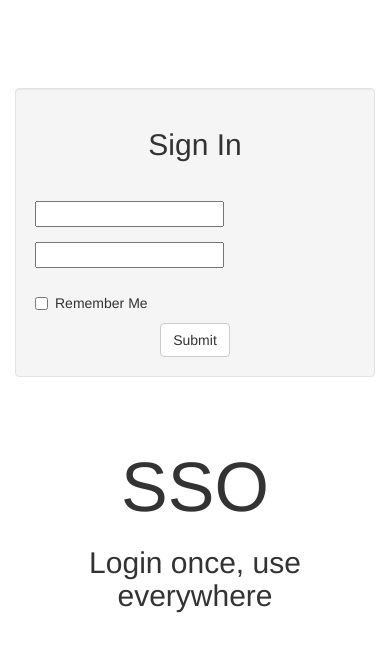
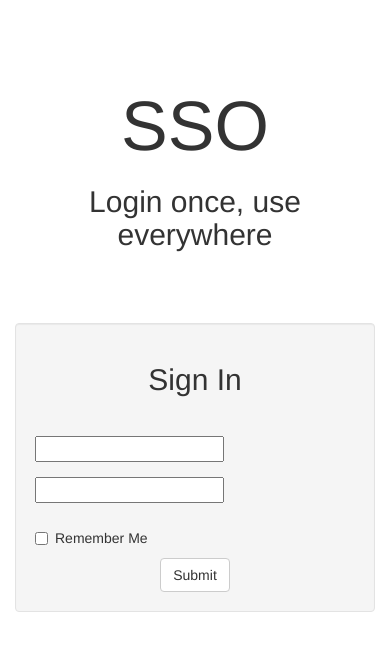
Before and after one commit to DheerendraRathor/ldap-oauth2, a Django app: template templates/account/login.html in a window 390 px wide. Shown: the part 54-706 px from the top of the page. Run offline with Django 3.2, Linux system fonts and the light colour scheme; the template is opened without the code that fills it, so the values that code supplies are empty, except form fields; tables that the repository leaves empty hold one stand-in row (values such as "Sample post"); form fields are guessed from the names that the template uses; some libraries are stand-ins or nearby versions.

Commit message:
Revert "modified notification, changed login layout"
This reverts commit 2ef8bd6ddd7089f696fa00608aed5802f19924c6.

```diff
--- a/templates/account/login.html
+++ b/templates/account/login.html
@@ -7,7 +7,13 @@
 {% block body %}
          <div class="container">
             <div class="row">
-                <div class="col-md-6 col-md-push-6 well" style="margin-top: 20%;">
+                <div class="col-md-6" style="margin-top: 20%;">
+                    <center>
+                        <h1 style="font-size: 70px;">SSO</h1>
+                        <h2>Login once, use everywhere</h2>
+                    </center>
+                </div>
+                <div class="col-md-6 well" style="margin-top: 20%;">
                     <center>
                         <h2>Sign In</h2>
                         <br>
@@ -53,12 +59,6 @@
                         </center>
                     </form>
                 </div>
-                <div class="col-md-6 col-md-pull-6" style="margin-top: 20%;">
-                    <center>
-                        <h1 style="font-size: 70px;">SSO</h1>
-                        <h2>Login once, use everywhere</h2>
-                    </center>
-                </div>
             </div>
         </div>
 {% endblock %}
```
Also changed, not shown: core/notifications.py (renamed from core/notification.py).
